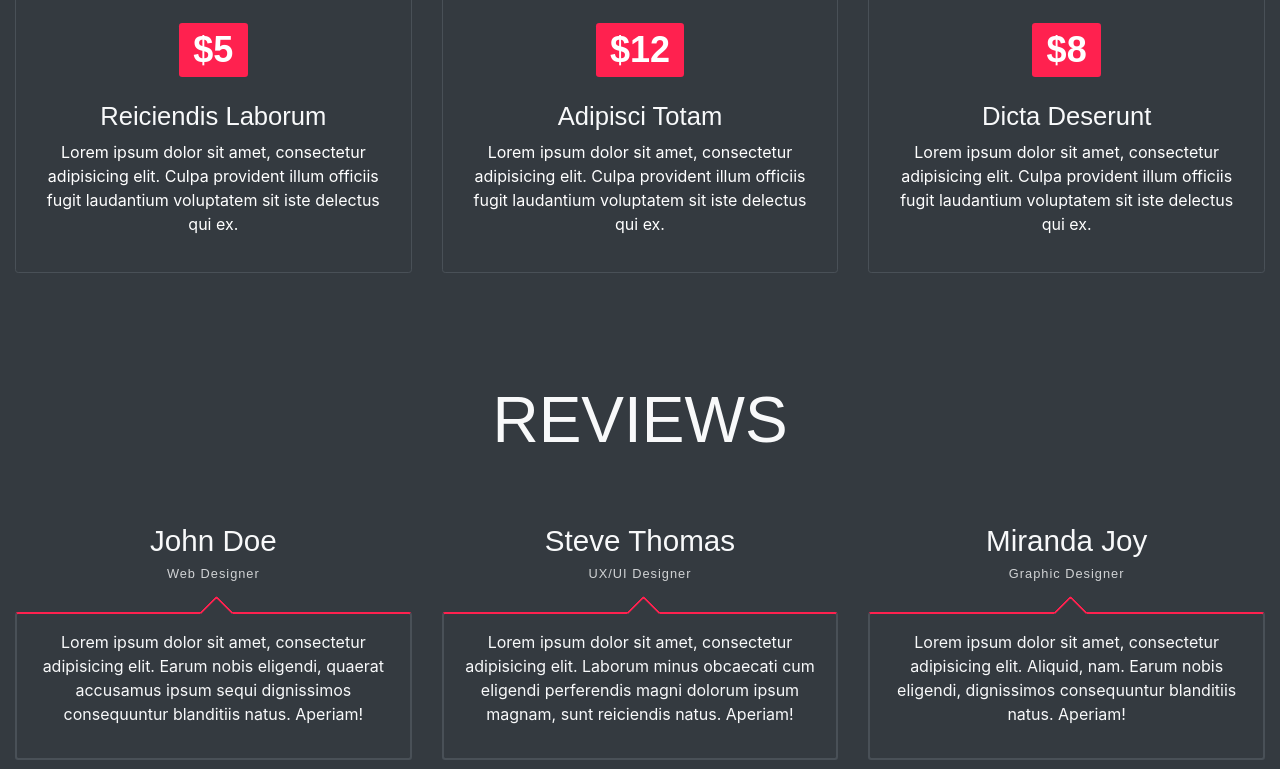
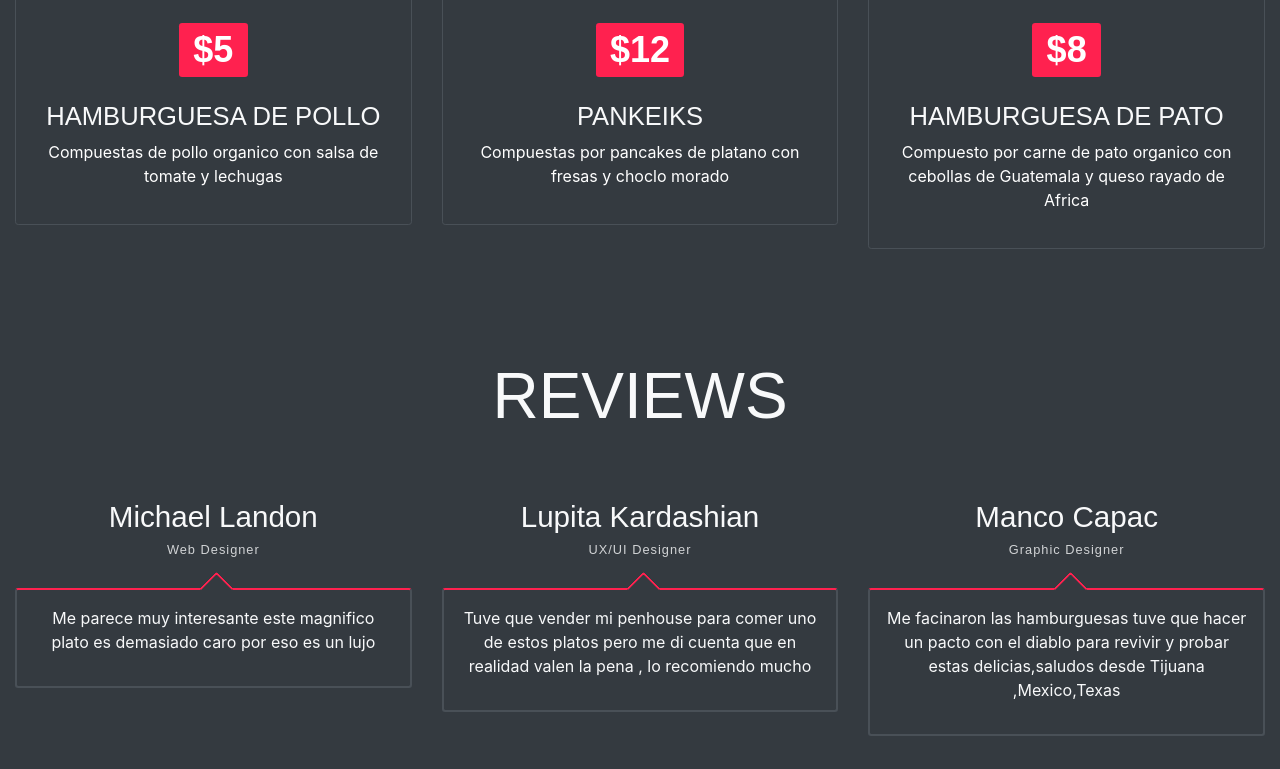
Before and after one commit to karensot05/foohut, a plain HTML site: page index.html in a window 1280 px wide. Shown: the part 3811-4580 px from the top of the page. Drawn offline with Linux system fonts and the light colour scheme; some packages are replaced by stand-ins of ours.

Commit message:
Add files via upload

```diff
--- a/index.html
+++ b/index.html
@@ -206,8 +206,8 @@
                             <img src="assets/imgs/blog-1.jpg" alt="template by DevCRID http://www.devcrud.com/" class="rounded-0 card-img-top mg-responsive">
                             <div class="card-body">
                                 <h1 class="text-center mb-4"><a href="#" class="badge badge-primary">$5</a></h1>
-                                <h4 class="pt20 pb20">Reiciendis Laborum </h4>
-                                <p class="text-white">Lorem ipsum dolor sit amet, consectetur adipisicing elit. Culpa provident illum officiis fugit laudantium voluptatem sit iste delectus qui ex. </p>
+                                <h4 class="pt20 pb20">HAMBURGUESA DE POLLO </h4>
+                                <p class="text-white">Compuestas de pollo organico con salsa de tomate y lechugas </p>
                             </div>
                         </div>
                     </div>
@@ -216,8 +216,8 @@
                             <img src="assets/imgs/blog-2.jpg" alt="template by DevCRID http://www.devcrud.com/" class="rounded-0 card-img-top mg-responsive">
                             <div class="card-body">
                                 <h1 class="text-center mb-4"><a href="#" class="badge badge-primary">$12</a></h1>
-                                <h4 class="pt20 pb20">Adipisci Totam</h4>
-                                <p class="text-white">Lorem ipsum dolor sit amet, consectetur adipisicing elit. Culpa provident illum officiis fugit laudantium voluptatem sit iste delectus qui ex. </p>
+                                <h4 class="pt20 pb20">PANKEIKS</h4>
+                                <p class="text-white">Compuestas por pancakes de platano con fresas y choclo morado </p>
                             </div>
                         </div>
                     </div>
@@ -226,8 +226,8 @@
                             <img src="assets/imgs/blog-3.jpg" alt="template by DevCRID http://www.devcrud.com/" class="rounded-0 card-img-top mg-responsive">
                             <div class="card-body">
                                 <h1 class="text-center mb-4"><a href="#" class="badge badge-primary">$8</a></h1>
-                                <h4 class="pt20 pb20">Dicta Deserunt</h4>
-                                <p class="text-white">Lorem ipsum dolor sit amet, consectetur adipisicing elit. Culpa provident illum officiis fugit laudantium voluptatem sit iste delectus qui ex. </p>
+                                <h4 class="pt20 pb20">HAMBURGUESA DE PATO</h4>
+                                <p class="text-white">Compuesto por carne de pato organico con cebollas de Guatemala y queso rayado de Africa </p>
                             </div>
                         </div>
                     </div>
@@ -276,28 +276,28 @@
         <div class="row mt-3 mb-5">
             <div class="col-md-4 my-3 my-md-0">
                 <div class="testmonial-card">
-                    <h3 class="testmonial-title">John Doe</h3>
+                    <h3 class="testmonial-title">Michael Landon</h3>
                     <h6 class="testmonial-subtitle">Web Designer</h6>
                     <div class="testmonial-body">
-                        <p>Lorem ipsum dolor sit amet, consectetur adipisicing elit. Earum nobis eligendi, quaerat accusamus ipsum sequi dignissimos consequuntur blanditiis natus. Aperiam!</p>
+                        <p>Me parece muy interesante este magnifico plato es demasiado caro por eso es un lujo</p>
                     </div>
                 </div>
             </div>
             <div class="col-md-4 my-3 my-md-0">
                 <div class="testmonial-card">
-                    <h3 class="testmonial-title">Steve Thomas</h3>
+                    <h3 class="testmonial-title">Lupita Kardashian</h3>
                     <h6 class="testmonial-subtitle">UX/UI Designer</h6>
                     <div class="testmonial-body">
-                        <p>Lorem ipsum dolor sit amet, consectetur adipisicing elit. Laborum minus obcaecati cum eligendi perferendis magni dolorum ipsum magnam, sunt reiciendis natus. Aperiam!</p>
+                        <p>Tuve que vender mi penhouse para comer uno de estos platos pero me di cuenta que en realidad valen la pena , lo recomiendo mucho </p>
                     </div>
                 </div>
             </div>
             <div class="col-md-4 my-3 my-md-0">
                 <div class="testmonial-card">
-                    <h3 class="testmonial-title">Miranda Joy</h3>
+                    <h3 class="testmonial-title">Manco Capac</h3>
                     <h6 class="testmonial-subtitle">Graphic Designer</h6>
                     <div class="testmonial-body">
-                        <p>Lorem ipsum dolor sit amet, consectetur adipisicing elit. Aliquid, nam. Earum nobis eligendi, dignissimos consequuntur blanditiis natus. Aperiam!</p>
+                        <p>Me facinaron las hamburguesas tuve que hacer un pacto con el diablo para revivir y probar estas delicias,saludos desde Tijuana ,Mexico,Texas</p>
                     </div>
                 </div>
             </div>
@@ -314,9 +314,9 @@
                 <h3>FIND US</h3>
                 <p>Lorem ipsum dolor sit amet, consectetur adipisicing elit. Sit, laboriosam doloremque odio delectus, sunt magnam laborum impedit molestiae, magni quae ipsum, ullam eos! Alias suscipit impedit et, adipisci illo quam.</p>
                 <div class="text-muted">
-                    <p><span class="ti-location-pin pr-3"></span> 12345 Fake ST NoWhere, AB Country</p>
+                    <p><span class="ti-location-pin pr-3"></span> 12345 Fake ST MIAMI,HUADALAJARA, AB Country</p>
                     <p><span class="ti-support pr-3"></span> (123) 456-7890</p>
-                    <p><span class="ti-email pr-3"></span>info@website.com</p>
+                    <p><span class="ti-email pr-3"></span>keren.os@gmail.com.estadosunidos</p>
                 </div>
             </div>
         </div>
```
